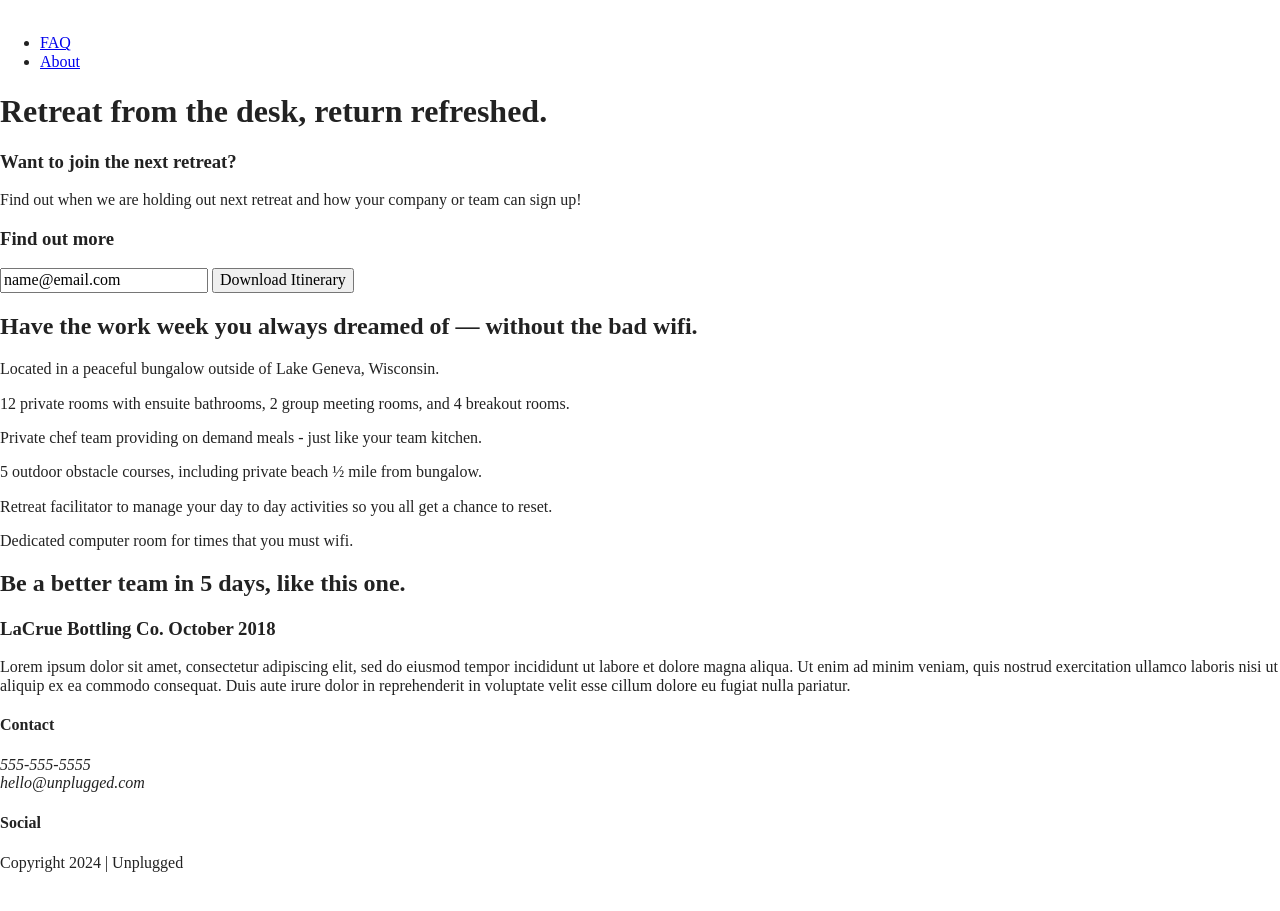
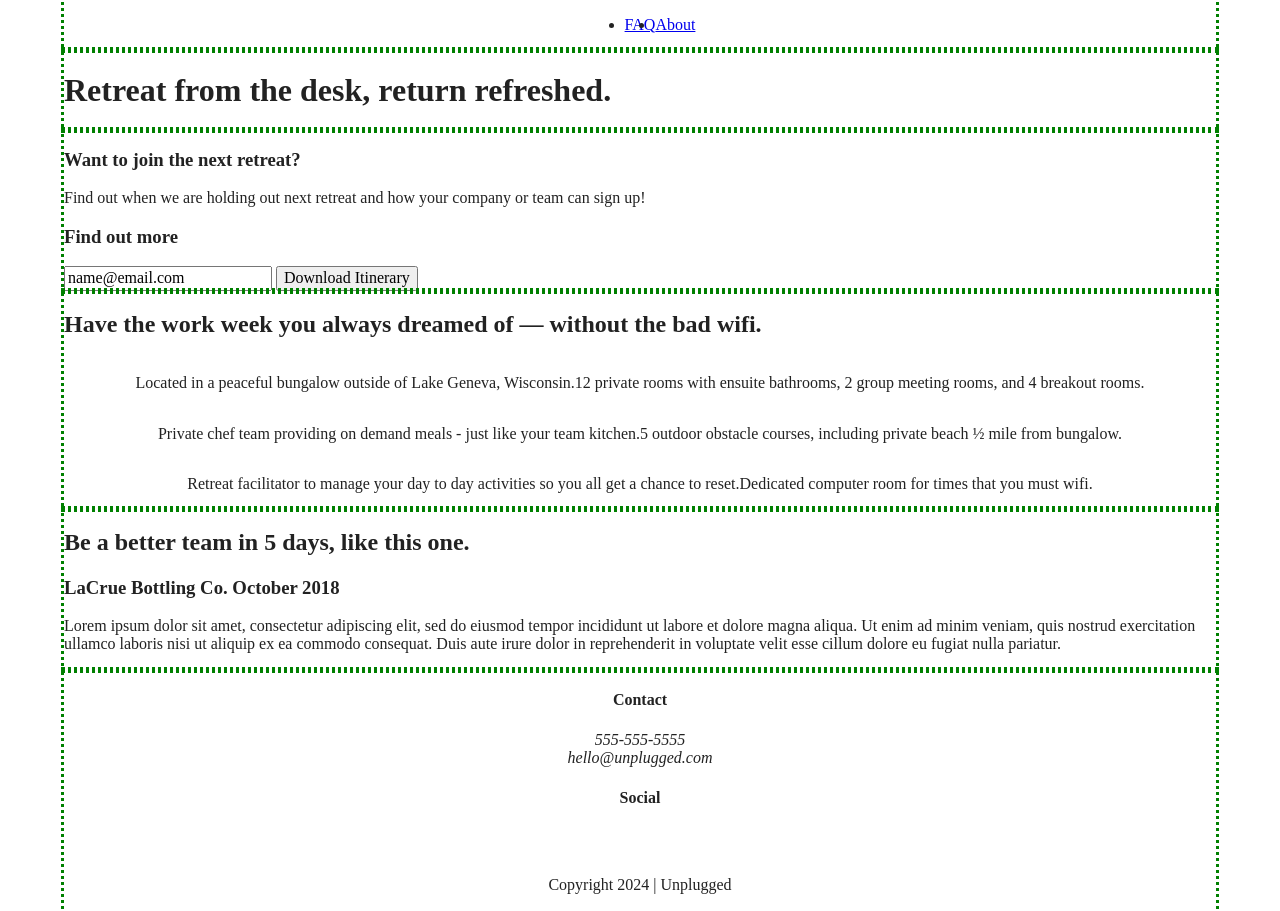
Before and after one commit to boltofblue/unplugged-site, a website built with Parcel: page index.html in a window 1280 px wide. Before the commit the page ends 888 px from the top, so only its background shows below. Built offline with nearby package versions, Linux system fonts and the light colour scheme.

Commit message:
Updared CSS for Unplugged

```diff
--- a/css/main.css
+++ b/css/main.css
@@ -86,6 +86,128 @@ textarea {
 /* ==========================================================================
    Author's custom styles
    ========================================================================== */
+  .content-wrapper {
+    outline: 3px dotted green;
+    width: 90%;
+  }
+   /* ---------------- Base Header & Footer Styles ------------- */
+   header {
+    display: flex;
+    justify-content: center;
+  }
+
+  header .content-wrapper {
+    display: flex;
+    justify-content: center;
+    align-items: center;
+    flex-flow: row wrap;
+  }
+
+  header nav ul {
+    display: flex;
+    justify-content: space-around;
+  }
+
+  footer {
+    display: flex;
+    flex-direction: column;
+    align-items: center;
+    text-align: center;
+  }
+
+  footer .social-icons {
+    display: flex;
+    justify-content: space-around;
+    align-items: center;
+  }
+
+  footer .social-icons p {
+    display: flex;
+    justify-content: center;
+    align-items: center;
+  }
+
+  /* ---------------------- Mobile Styles - Homepage -------------- */
+
+  /* Hero Area */
+
+  .hero-area {
+    display: flex;
+    justify-content: center;
+  }
+
+  /* Aside */
+
+  aside {
+    display: flex;
+    justify-content: center;
+  }
+
+  /* Features */
+
+  .features {
+    display: flex;
+    justify-content: center;
+  }
+
+  .features .features-items {
+    display: flex;
+    justify-content: center;
+    align-items: flex-start;
+    flex-flow: row wrap;
+  }
+
+  /* Reviews */
+
+  .reviews {
+    display: flex;
+    justify-content: center;
+  }
+
+
+/* -------------------- About Page --------------- */
+
+.mission {
+  display: flex;
+    justify-content: center;
+}
+
+.content-section {
+  display: flex;
+  justify-content: center;
+}
+
+/* ------------------ FAQ Page --------------- */
+
+.faq {
+  display: flex;
+  justify-content: center;
+}
+
+.faq .content-wrapper {
+  display: flex;
+  justify-content: center;
+  align-items: flex-start;
+  flex-flow: row wrap;
+}
+
+
+
+
+
+
+
+
+
+
+
+
+
+
+
+
+
+
 
 /* ==========================================================================
    Helper classes
```
